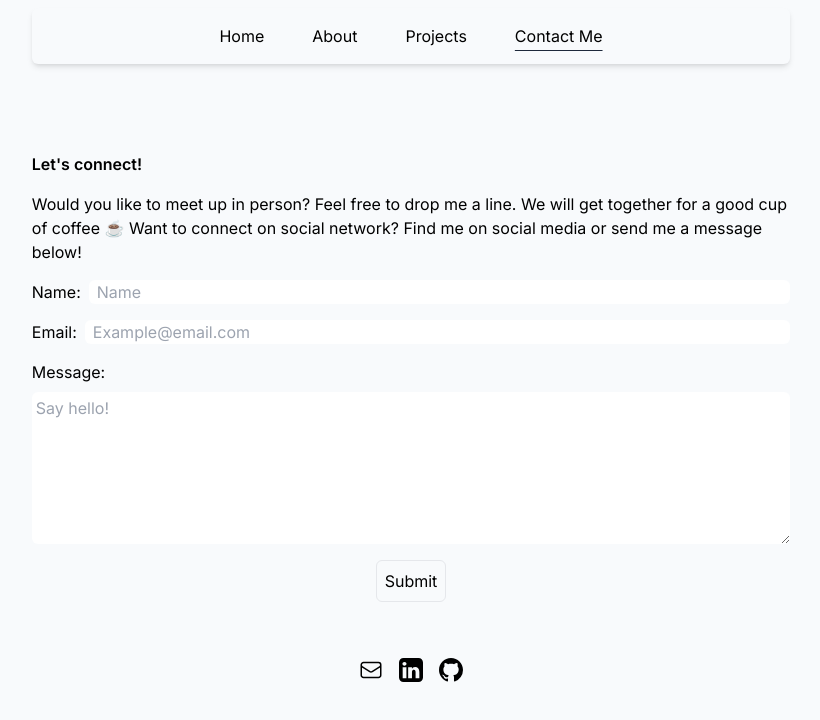
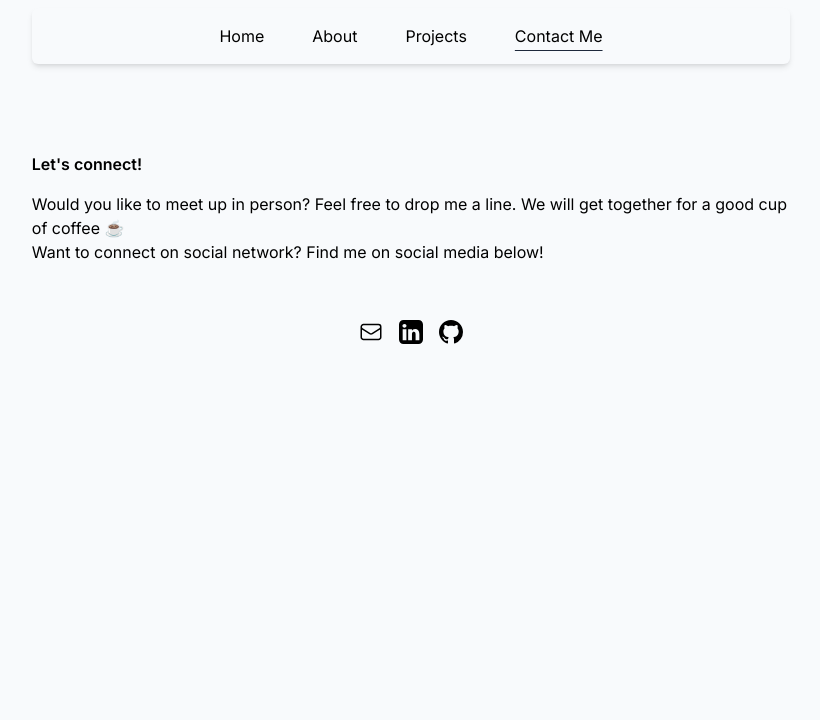
Before and after one commit to erinmhpark/minheepark.dev, a Next.js app: page /contact in a window 1280 px wide. Shown: the top 720 px of the page, without its empty margins (229-1049 px from the left). Built offline with nearby package versions, Linux system fonts and the light colour scheme.

Commit message:
Remove contact form from page and edit content

```diff
--- a/app/contact/page.tsx
+++ b/app/contact/page.tsx
@@ -1,4 +1,3 @@
-import ContactForm from "app/contact/contactForm";
 import SocialContacts from "app/contact/socialContacts";
 
 export default function Contact() {
@@ -6,7 +5,7 @@ export default function Contact() {
     <div className="mt-4 flex flex-col gap-4 sm:mt-20">
       <Title />
       <Content />
-      <ContactForm />
+      {/* <ContactForm /> */}
       <SocialContacts />
     </div>
   );
@@ -19,8 +18,8 @@ function Content() {
   return (
     <p>
       Would you like to meet up in person? Feel free to drop me a line. We will
-      get together for a good cup of coffee ☕ Want to connect on social
-      network? Find me on social media or send me a message below!
+      get together for a good cup of coffee ☕ <br /> Want to connect on social
+      network? Find me on social media below!
     </p>
   );
 }
```
